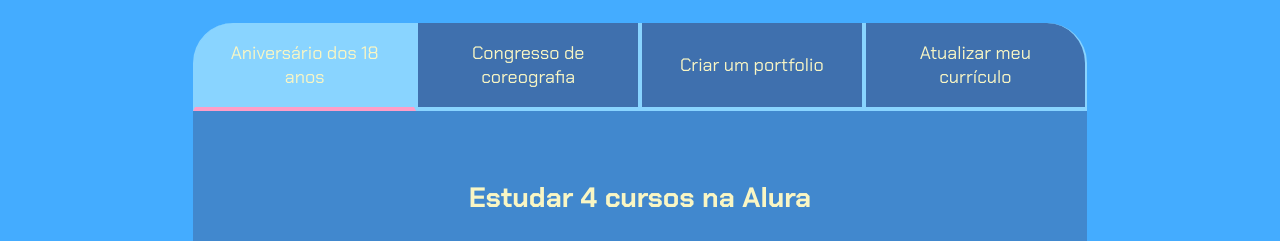
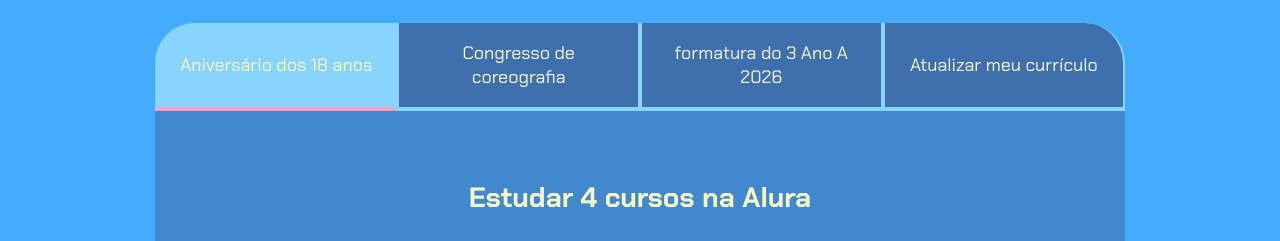
Before and after one commit to Anabene/Projeto-de-vida, a plain HTML site: page index.html in a window 1280 px wide. Shown: the part 80-321 px from the top of the page. Drawn offline with Linux system fonts and the light colour scheme.

Commit message:
Replace portfolio button with graduation button

```diff
--- a/index.html
+++ b/index.html
@@ -15,7 +15,7 @@
             <div class="botoes">
                 <button class="botao ativo">Aniversário dos 18 anos</button>
                 <button class="botao">Congresso de coreografia</button>
-                <button class="botao">Criar um portfolio</button>
+                <button class="botao">formatura do 3 Ano A 2026</button>
                 <button class="botao">Atualizar meu currículo</button>
             </div>
             <div class="abas-textos">
```
